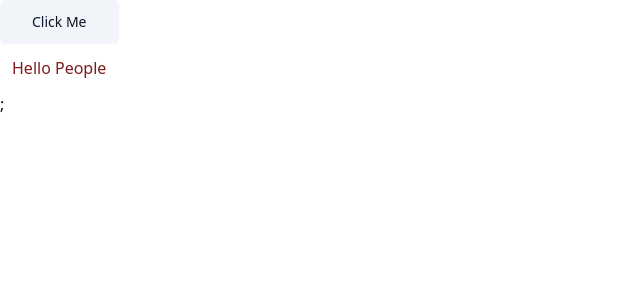
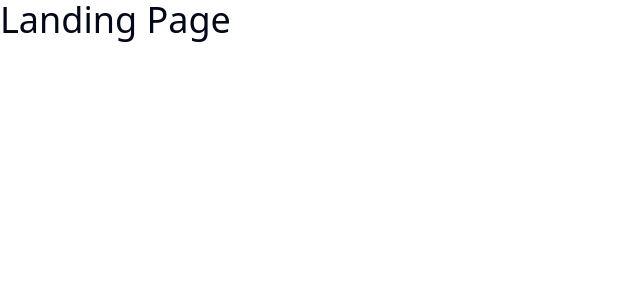
Before and after one commit to MastooraTurkmen/typescript-comfy-store-project, a React (Vite) app: page / in a window 1280 px wide. Shown: the top 300 px of the page, without its empty margins (0-640 px from the left). Built offline with nearby package versions, Linux system fonts and the light colour scheme.

Commit message:
small set up

```diff
--- a/src/App.tsx
+++ b/src/App.tsx
@@ -1,5 +1,5 @@
-import { Button } from "./components/ui/button";
-import { useAppSelector } from "./hooks";
+import { Router, RouterProvider, createBrowserRouter } from "react-router-dom";
+
 import {
   HomeLayout,
   Landing,
@@ -15,21 +15,33 @@ import {
 } from "./pages";
 
 function App() {
-  const { name } = useAppSelector((state) => state.userState);
-  console.log(name);
-
-  return (
-    <div>
-      <Button
-        variant="secondary"
-        size="lg"
-        onClick={() => console.log("Button Clicked")}
-      >
-        Click Me
-      </Button>
-      <h2 className="text-red-900 p-3">Hello People</h2>;
-    </div>
-  );
+  const router = createBrowserRouter([
+    {
+      path: "/",
+      element: <Landing />,
+    },
+    {
+      path: "/cart",
+      element: <Cart />,
+    },
+    {
+      path: "/products",
+      element: <Products />,
+    },
+    {
+      path: "/singleProduct",
+      element: <SingleProduct />,
+    },
+    {
+      path: "/HomeLayout",
+      element: <HomeLayout />,
+    },
+    {
+      path: "*",
+      element: <Error />,
+    },
+  ]);
+  return <RouterProvider router={router} />;
 }
 
 export default App;
```
